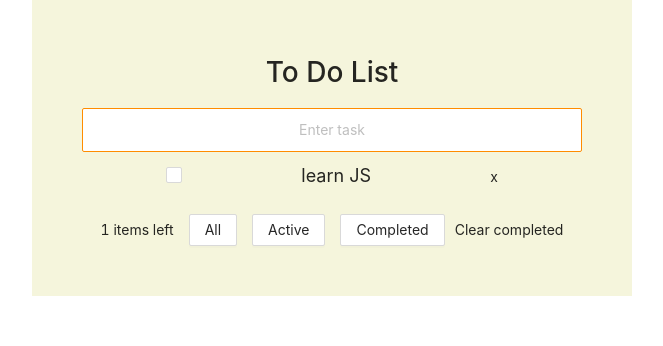
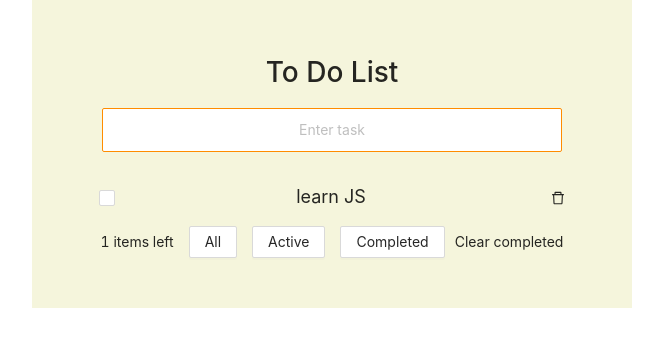
Before and after one commit to Yojuks/my-todolist, a React (Create React App) app: page / in a window 1280 px wide. Shown: the top 346 px of the page, without its empty margins (308-971 px from the left). Built offline with nearby package versions, Linux system fonts and the light colour scheme.

Commit message:
Added ants icon

```diff
--- a/src/Component/CreateTasks/CreateTasks.js
+++ b/src/Component/CreateTasks/CreateTasks.js
@@ -110,13 +110,13 @@ class CreateTasks extends Component {
         <div className="tasks">
           {tasks.map((item) => {
             return (
-              <div>
+
                 <Task task={item}
                   key={item.id}
                   deleteTask={this.deleteTask}
                   updateTask={this.updateTask}
                 />
-              </div>
+
             );
           })}
         </div>
--- a/src/Component/CreateTasks/Task.js
+++ b/src/Component/CreateTasks/Task.js
@@ -1,5 +1,6 @@
 import React, { Component } from "react";
 import { Checkbox } from "antd";
+import { DeleteOutlined } from '@ant-design/icons';
 import "antd/dist/antd.css";
 
 class Task extends Component {
@@ -33,22 +34,27 @@ class Task extends Component {
 
     return (
       <div className="task">
+        <div>
           <Checkbox
               // className='checkbox'
               type="checkbox"
               defaultChecked={this.props.checked}
               onClick={this.updateTask}
             />
+        </div>
+        <div>
           <p>
             <input type="text" value={this.props.task.title}
               checked={this.props.task.isDone}
-            className={this.props.task.isDone ? "task-input is-done " : "task-input "}
+              className={this.props.task.isDone ? "task-input is-done" : "task-input"}
               onChange={(e) => {this.props.updateTask(e.target.value)}}
             />
             <span className="close" onClick={this.deleteTask}>
-            x
+              <DeleteOutlined color='red'/>
             </span>
           </p>
+        </div>
+
       </div>
     );
   }
--- a/src/index.css
+++ b/src/index.css
@@ -8,20 +8,27 @@
   align-items: center;
   flex-direction: column;
 }
-.wrapper input {
+.wrapper > input {
   border: 1px solid #ff8c00;
   text-align: center;
   padding: 10px;
+  width: 92%;
+  margin-bottom: 30px;
 }
 
 .task {
   display: flex;
   align-items: center;
+  justify-content: space-around;
 }
 p .task-input {
   background-color: beige;
   border: none;
   font-size: 18px;
+  width: 400px;
+  margin-left: 16px;
+  margin-right: 20px;
+  text-align: center;
 }
 .close {
   font-size: 14px;
@@ -31,7 +38,7 @@ p .task-input {
 }
 
 .task .ant-checkbox-wrapper {
-  margin-bottom: 5%;
+  margin-bottom: 70%;
 }
 .buttons Button {
   margin-left: 15px;
@@ -48,3 +55,6 @@ p .task-input {
   display: block;
   margin-left: 10px;
 }
+.ant-input {
+  width: 92%;
+}
```
Also changed, not shown: package.json (+9 -0 lines), 1 other file (tests, documents, lock files or other folders). Lines whose indentation alone changed are shown as unchanged.
